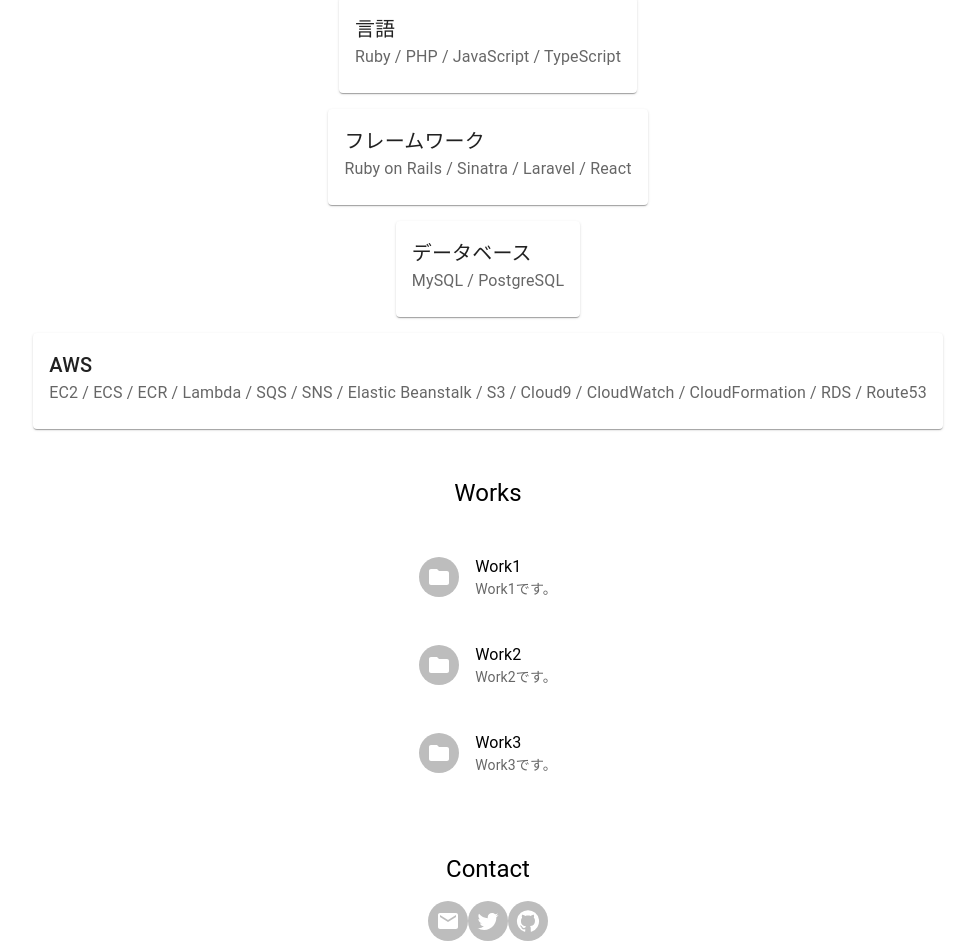
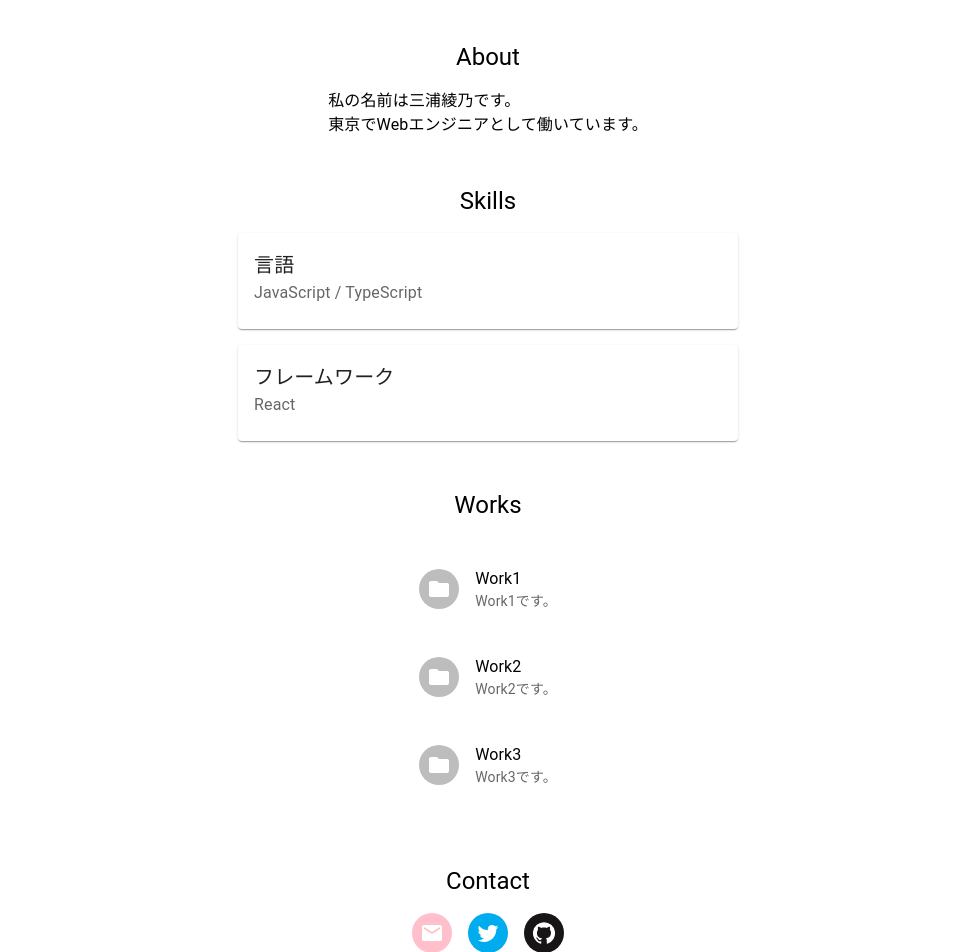
Before and after one commit to AyanoMiura88/portfolio, a React (Create React App) app: page / in a window 1280 px wide. Shown: the part 483-1435 px from the top of the page, without its empty margins (152-1127 px from the left). Built offline with nearby package versions, Linux system fonts and the light colour scheme.

Commit message:
[Mod] UI整形

```diff
--- a/src/components/About.tsx
+++ b/src/components/About.tsx
@@ -10,11 +10,11 @@ const About = () => {
         </Box>
         <Box display="flex" justifyContent="center" p={1}>
           <Typography variant="body1" align="left">
-            私の名前は田中太郎です。
+            私の名前は三浦綾乃です。
             <br />
             東京でWebエンジニアとして働いています。
             <br />
-            好きな言語・フレームワークはTypeScriptとReactです。
+            {/* 好きな言語・フレームワークはTypeScriptとReactです。 */}
           </Typography>
         </Box>
       </Box>
--- a/src/components/Contact.tsx
+++ b/src/components/Contact.tsx
@@ -1,52 +1,26 @@
-import { createStyles, styled, Theme } from "@mui/material/styles";
 import { Avatar, Box, Typography, Link } from "@mui/material";
-import { green, blue, purple } from "@mui/material/colors";
 import { Mail, Twitter, GitHub } from "@mui/icons-material/";
 
-const useStyles = styled((theme: Theme) =>
-  createStyles({
-    root: {
-      display: "flex",
-      "& > *": {
-        margin: theme.spacing(1),
-      },
-    },
-    green: {
-      color: "#fff",
-      backgroundColor: green[500],
-    },
-    blue: {
-      color: theme.palette.getContrastText(blue[500]),
-      backgroundColor: blue[500],
-    },
-    purple: {
-      color: theme.palette.getContrastText(purple[500]),
-      backgroundColor: purple[500],
-    },
-  })
-);
 const Contact = () => {
-  const classes: any = useStyles();
-
   return (
     <>
       <Box p={2}>
         <Box display="flex" justifyContent="center" p={1}>
           <Typography variant="h5">Contact</Typography>
         </Box>
-        <Box className={classes.root} display="flex" justifyContent="center" p={1}>
+        <Box display="flex" justifyContent="center" p={1}>
           <Link href="#" color="inherit">
-            <Avatar className={classes.green}>
+            <Avatar sx={{ backgroundColor: "pink", marginRight: 2 }}>
               <Mail />
             </Avatar>
           </Link>
           <Link href="#" color="inherit">
-            <Avatar className={classes.blue}>
+            <Avatar sx={{ backgroundColor: "#00acee" }}>
               <Twitter />
             </Avatar>
           </Link>
           <Link href="#" color="inherit">
-            <Avatar className={classes.purple}>
+            <Avatar sx={{ backgroundColor: "#171515", marginLeft: 2 }}>
               <GitHub />
             </Avatar>
           </Link>
--- a/src/components/MyAvatar.tsx
+++ b/src/components/MyAvatar.tsx
@@ -1,27 +1,14 @@
-import { createStyles, styled, Theme } from "@mui/material/styles";
 import { Box, Avatar, Typography } from "@mui/material";
 
 // 画像ファイルをインポート
 import ImageFile from "../static/images/avatar.jpg";
 
-const useStyles = styled((theme: Theme) =>
-  createStyles({
-    // 表示サイズを指定
-    large: {
-      width: theme.spacing(30),
-      height: theme.spacing(30),
-    },
-  })
-);
-
 const MyAvatar = () => {
-  const classes: any = useStyles();
-
   return (
     <>
       <Box p={2}>
         <Box display="flex" justifyContent="center" p={1}>
-          <Avatar alt="Ayano Miura" src={ImageFile} className={classes.large} />
+          <Avatar alt="Ayano Miura" src={ImageFile} sx={{ width: 300, height: 300 }} />
         </Box>
         <Box display="flex" justifyContent="center" p={1}>
           <Typography variant="h5">Ayano Miura</Typography>
--- a/src/components/Navbar.tsx
+++ b/src/components/Navbar.tsx
@@ -1,44 +1,25 @@
 import { AppBar, Button, Toolbar } from "@mui/material";
 import AnchorLink from "react-anchor-link-smooth-scroll";
+
+const style = {
+  textDecoration: "none",
+  color: "inherit",
+};
 const NavBar = () => {
   return (
     <>
       <AppBar color="default" position="static" style={{ alignItems: "center" }}>
         <Toolbar>
-          <AnchorLink
-            href="#about"
-            style={{
-              textDecoration: "none",
-              color: "inherit",
-            }}
-          >
-            <Button>ABOUT</Button>
+          <AnchorLink href="#about" style={style}>
+            <Button color="inherit">ABOUT</Button>
           </AnchorLink>
-          <AnchorLink
-            href="#skills"
-            style={{
-              textDecoration: "none",
-              color: "inherit",
-            }}
-          >
+          <AnchorLink href="#skills" style={style}>
             <Button color="inherit">SKILLS</Button>
           </AnchorLink>
-          <AnchorLink
-            href="#works"
-            style={{
-              textDecoration: "none",
-              color: "inherit",
-            }}
-          >
+          <AnchorLink href="#works" style={style}>
             <Button color="inherit">WORKS</Button>
           </AnchorLink>
-          <AnchorLink
-            href="#contact"
-            style={{
-              textDecoration: "none",
-              color: "inherit",
-            }}
-          >
+          <AnchorLink href="#contact" style={style}>
             <Button color="inherit">CONTACT</Button>
           </AnchorLink>
         </Toolbar>
--- a/src/components/Skills.tsx
+++ b/src/components/Skills.tsx
@@ -1,18 +1,7 @@
 import Box from "@mui/material/Box";
-import { createStyles } from "@mui/material/styles";
 import { Card, CardContent, Typography } from "@mui/material";
 
-const useStyles = () =>
-  createStyles({
-    root: {
-      width: 730,
-      maxWidth: "100%",
-    },
-  });
-
 const Skills = () => {
-  const classes: any = useStyles();
-
   return (
     <>
       <Box p={2}>
@@ -20,39 +9,18 @@ const Skills = () => {
           <Typography variant="h5">Skills</Typography>
         </Box>
         <Box display="flex" justifyContent="center" p={1}>
-          <Card className={classes.root}>
+          <Card sx={{ width: 500 }}>
             <CardContent>
               <Typography variant="h6">言語</Typography>
-              <Typography color="textSecondary">Ruby / PHP / JavaScript / TypeScript</Typography>
+              <Typography color="textSecondary">JavaScript / TypeScript</Typography>
             </CardContent>
           </Card>
         </Box>
         <Box display="flex" justifyContent="center" p={1}>
-          <Card className={classes.root}>
+          <Card sx={{ width: 500 }}>
             <CardContent>
               <Typography variant="h6">フレームワーク</Typography>
-              <Typography color="textSecondary">
-                Ruby on Rails / Sinatra / Laravel / React
-              </Typography>
-            </CardContent>
-          </Card>
-        </Box>
-        <Box display="flex" justifyContent="center" p={1}>
-          <Card className={classes.root}>
-            <CardContent>
-              <Typography variant="h6">データベース</Typography>
-              <Typography color="textSecondary">MySQL / PostgreSQL</Typography>
-            </CardContent>
-          </Card>
-        </Box>
-        <Box display="flex" justifyContent="center" p={1}>
-          <Card className={classes.root}>
-            <CardContent>
-              <Typography variant="h6">AWS</Typography>
-              <Typography color="textSecondary">
-                EC2 / ECS / ECR / Lambda / SQS / SNS / Elastic Beanstalk / S3 / Cloud9 / CloudWatch
-                / CloudFormation / RDS / Route53
-              </Typography>
+              <Typography color="textSecondary">React</Typography>
             </CardContent>
           </Card>
         </Box>
```
